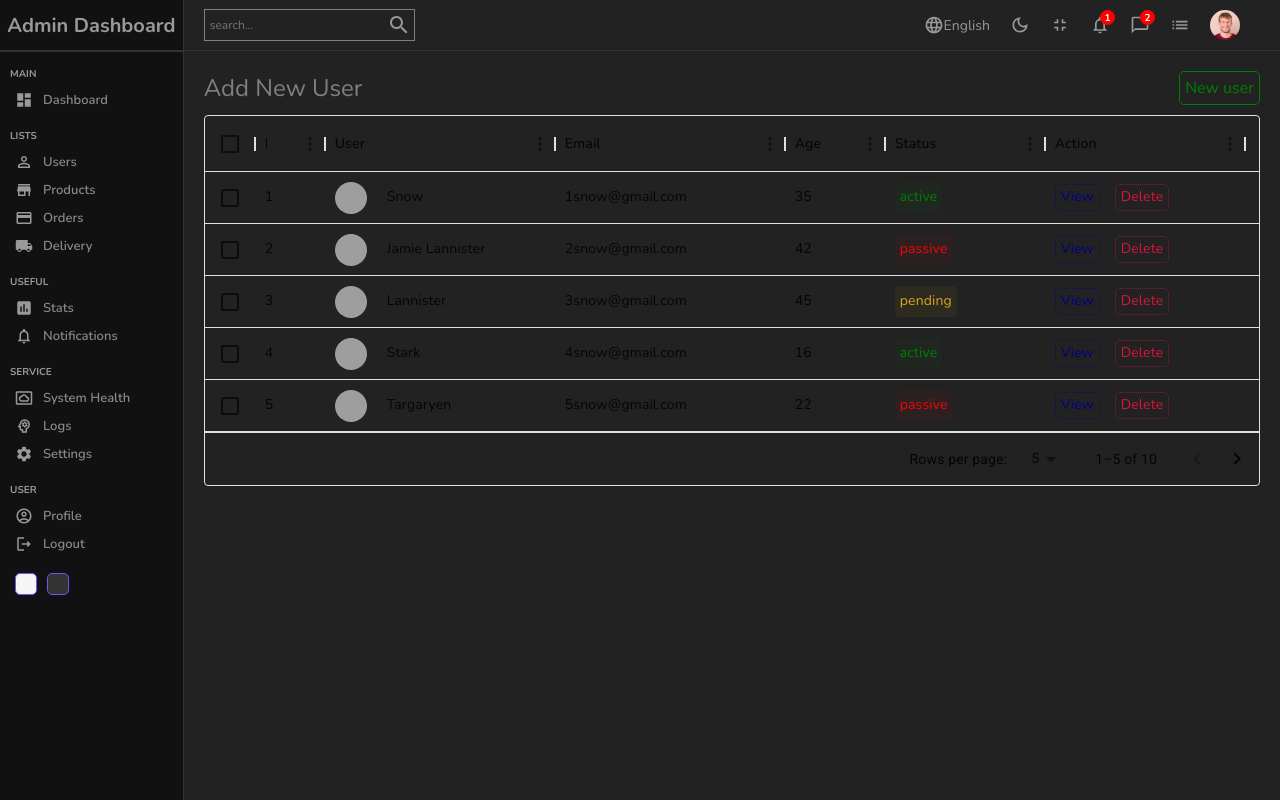
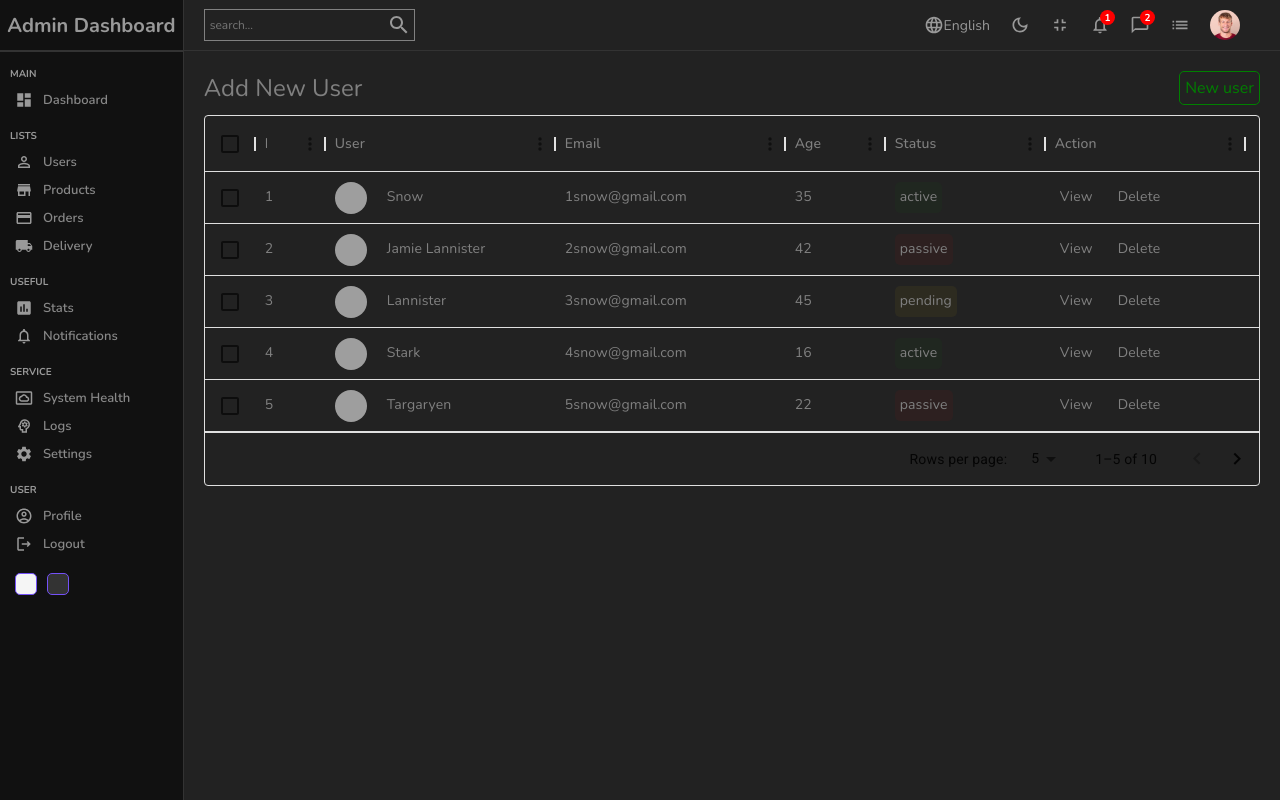
Before and after one commit to honorific/admin-dashboard, a React (Create React App) app: page /users in a window 1280 px wide. Built offline with nearby package versions, Linux system fonts and the light colour scheme; grey boxes are pictures that could not be loaded.

Commit message:
dark mode of dataGrid and from

```diff
--- a/src/components/datatable/Datatable.js
+++ b/src/components/datatable/Datatable.js
@@ -31,6 +31,7 @@ const Datatable = () => {
         </Link>
       </div>
       <DataGrid
+        className='datagrid'
         rows={userRows}
         columns={userColumns.concat(actionColumn)}
         initialState={{
--- a/src/style/dark.scss
+++ b/src/style/dark.scss
@@ -55,4 +55,21 @@
       }
     }
   }
+
+  .datatable {
+    .datagrid {
+      color: gray;
+
+      .viewButton,
+      .deleteButton,
+      .cellWithStatus {
+        color: gray;
+        border: none;
+      }
+    }
+  }
+
+  input {
+    background-color: transparent;
+  }
 }
```
